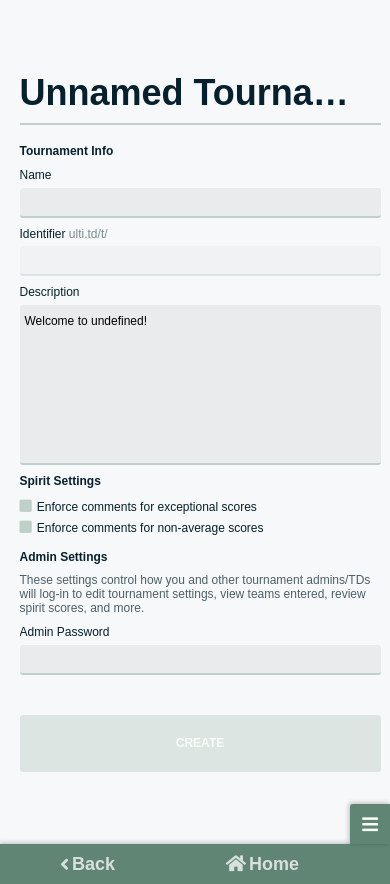
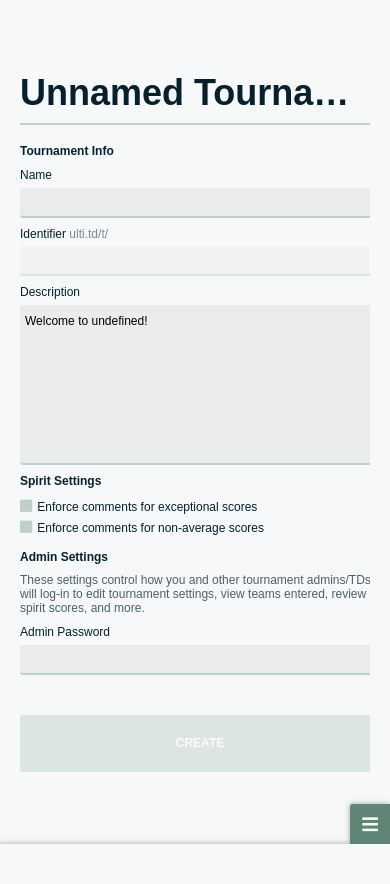
Before and after one commit to BROOSWAJNE/ulti-td, a Vue app: page /new in a window 390 px wide. After the commit the page ends 844 px from the top, so only its background shows below. Built offline with nearby package versions, Linux system fonts and the light colour scheme.

Commit message:
improving nav on mobile

```diff
--- a/src/App.vue
+++ b/src/App.vue
@@ -1,7 +1,9 @@
 <template>
-<div id="App">
-    <NavigationView></NavigationView>
-    <router-view />
+<div id="App" v-bind:class="{ 'nav-expanded': nav_expanded }">
+    <NavigationView @toggleExpand="(expanded) => nav_expanded = expanded"></NavigationView>
+    <div class="app-body">
+        <router-view></router-view>
+    </div>
 </div>
 </template>
 
@@ -12,6 +14,9 @@ export default {
     name: 'App',
     components: {
         NavigationView
+    },
+    data: function() {
+        return { nav_expanded: false };
     }
 };
 </script>
@@ -39,4 +44,33 @@ body
 #App
     height: 100%
     width: 100%
+    // overflow: auto
+    overflow: hidden
+
+    display: grid
+    grid-template-columns: 10vw 90vw
+    grid-template-rows: auto 40px
+    grid-template-areas: "nav body body" ". . ."
+    .NavigationView
+        grid-area: nav
+    .app-body
+        grid-area: body
+        height: 100vh
+        padding-right: 10vw
+        overflow: auto
+        margin-top: 0
+        transition: margin-top 0.25s
+
+    @media only screen and (max-width: 900px)
+        display: grid
+        grid-template-columns: 100%
+        grid-template-areas: "body" "nav"
+        .NavigationView
+            position: relative
+        .app-body
+            padding: 0 20px
+            overflow: auto
+        &.nav-expanded
+            .app-body
+                margin-top: -40px
 </style>
--- a/src/components/common/Navigation.vue
+++ b/src/components/common/Navigation.vue
@@ -1,6 +1,6 @@
 <template>
 <div class="NavigationView" v-bind:class="{ expanded : expanded, hidden : hidden }">
-    <button class="mobile-hamburger" v-on:click="expanded = !expanded">
+    <button class="mobile-hamburger" v-on:click="expanded = !expanded; $emit('toggleExpand', expanded)">
         <i class="fas fa-bars" v-bind:class="{ hidden: expanded }"></i>
         <i class="fas fa-times" v-bind:class="{ hidden: !expanded }"></i>
     </button>
@@ -74,14 +74,13 @@ export default {
 
 <style lang="sass">
 .NavigationView
-    position: absolute
-    top: 0
-    left: 0
     // padding-left: 5px
 
-    height: 100vh
-    width: 10vw
+    height: 100%
+    width: 100%
     z-index: 1
+
+    // TODO: change design of left navigation
 
     .mobile-hamburger
         display: none
@@ -144,20 +143,16 @@ export default {
                 background-color: hsl(153, 16%, 35%)
 
     @media only screen and (max-width: 900px)
-        position: absolute
-        top: unset
-        bottom: 0
         width: 100%
 
         box-shadow: -1px -1px 5px rgba(0, 0, 0, 0.25)
         height: 40px
-        margin-bottom: -40px
-        transition: margin-bottom 0.25s
         &.expanded
-            margin-bottom: 0
+            // margin-bottom: 0
             .mobile-hamburger
                 background-color: hsl(153, 16%, 35%)
                 top: 0
+                border-radius: 0
                 box-shadow: none
 
         .mobile-hamburger
--- a/src/components/tournament/Admin.vue
+++ b/src/components/tournament/Admin.vue
@@ -190,13 +190,9 @@ export default {
         margin: auto
         padding: 20px 0
 
-        min-width: 70vw
-        max-width: 80vw
+        width: 100%
         @media only screen and (max-width: 900px)
-            grid-template-areas: "title title" "info info" "spirit spirit" "admin admin" "btn btn"
-            max-width: 85vw
-        @media only screen and (max-width: 700px)
-            max-width: 90vw
+            grid-template-areas: "title title" "info info" "spirit spirit" "admin admin" "err err" "btn btn"
 
         .name
             grid-area: title
--- a/src/components/tournament/Summary.vue
+++ b/src/components/tournament/Summary.vue
@@ -63,7 +63,6 @@ export default {
 .TournamentSummary
     display: flex
     height: 100%
-    overflow: auto
 
     .loading-view, .not-found
         margin: auto
@@ -78,11 +77,10 @@ export default {
         grid-template-columns: 50% 50%
         grid-template-rows: auto auto minmax(200px, 1fr) minmax(200px, 1fr)
 
-        width: 80vw
+        width: 100%
         @media only screen and (max-width: 900px)
             grid-template-areas: "title title" "desc desc" "teams teams" "results results" "spirit spirit"
             grid-template-rows: auto auto repeat(3, minmax(200px, 1fr))
-            width: 95vw
 
         position: relative
 
```
